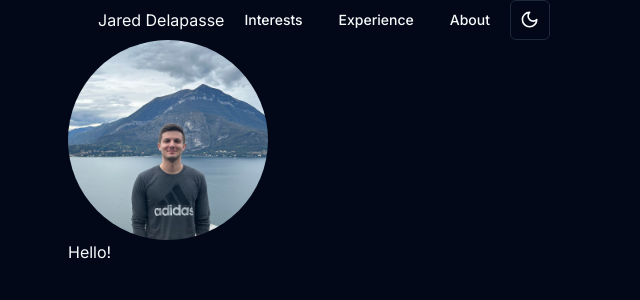
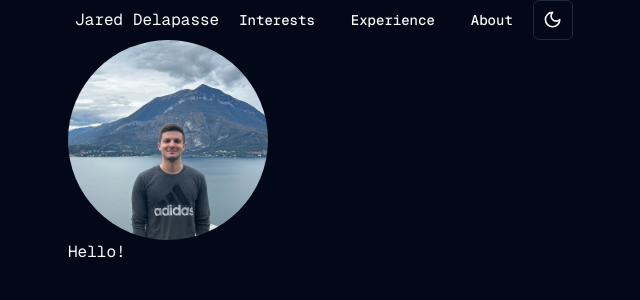
Before and after one commit to jdela22/portfoliov2, a Next.js app in the folder my-app/: page / in a window 1280 px wide. Shown: the top 300 px of the page, without its empty margins (316-956 px from the left). Built offline with nearby package versions, Linux system fonts and the light colour scheme.

Commit message:
geist font

```diff
--- a/my-app/package.json
+++ b/my-app/package.json
@@ -14,6 +14,7 @@
     "@radix-ui/react-slot": "^1.0.2",
     "class-variance-authority": "^0.7.0",
     "clsx": "^2.0.0",
+    "geist": "^1.2.2",
     "lucide-react": "^0.297.0",
     "next": "14.0.4",
     "next-themes": "^0.2.1",
--- a/my-app/src/app/layout.tsx
+++ b/my-app/src/app/layout.tsx
@@ -3,6 +3,8 @@ import { NavigationMenuDemo } from "@/components/main-nav";
 import { Inter } from "next/font/google";
 import "./globals.css";
 import { ThemeProvider } from "@/components/theme-provider";
+import { GeistSans } from "geist/font/sans";
+import { GeistMono } from "geist/font/mono";
 
 const inter = Inter({ subsets: ["latin"] });
 
@@ -18,7 +20,7 @@ export default function RootLayout({
 }) {
   return (
     <html lang="en">
-      <body className={inter.className}>
+      <body className={`${GeistSans.className} ${GeistMono.className}`}>
         <ThemeProvider
           attribute="class"
           defaultTheme="dark"
```
Also changed, not shown: my-app/components.json, 1 other file (tests, documents, lock files or other folders).
